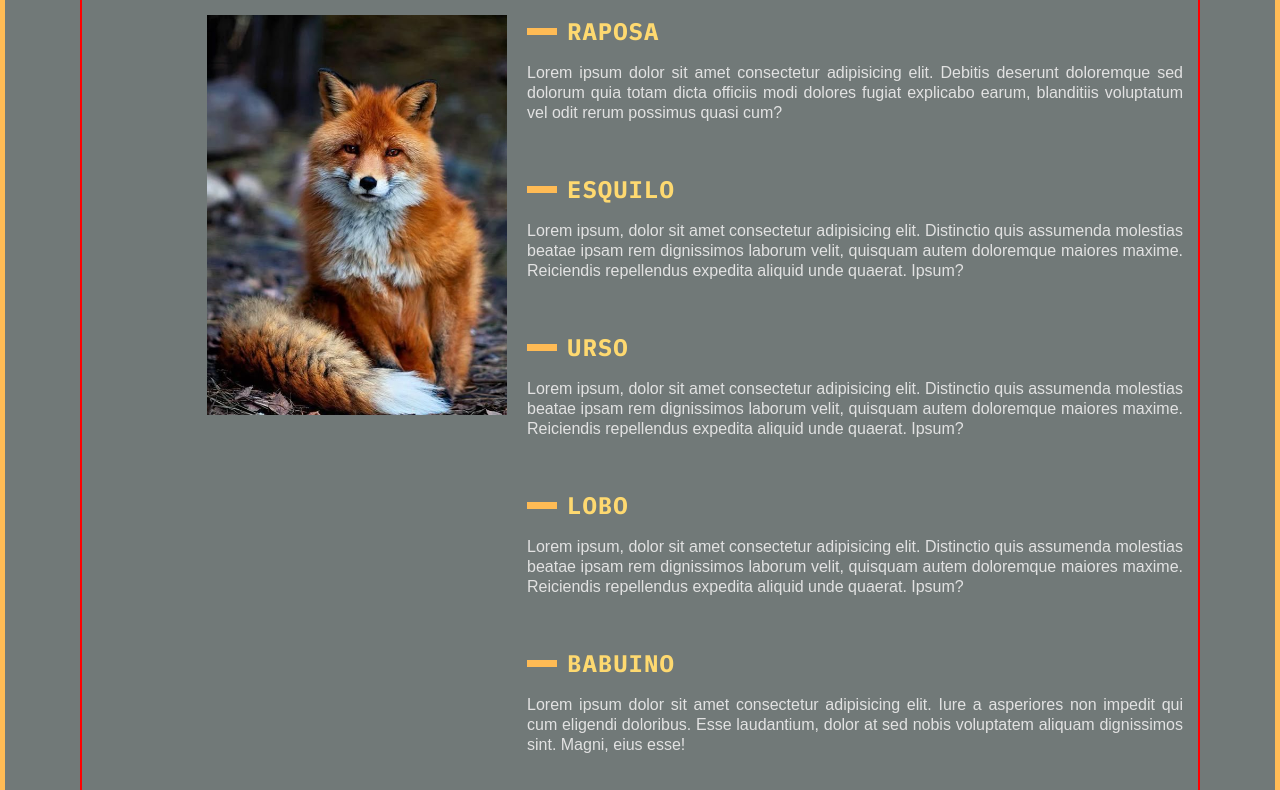
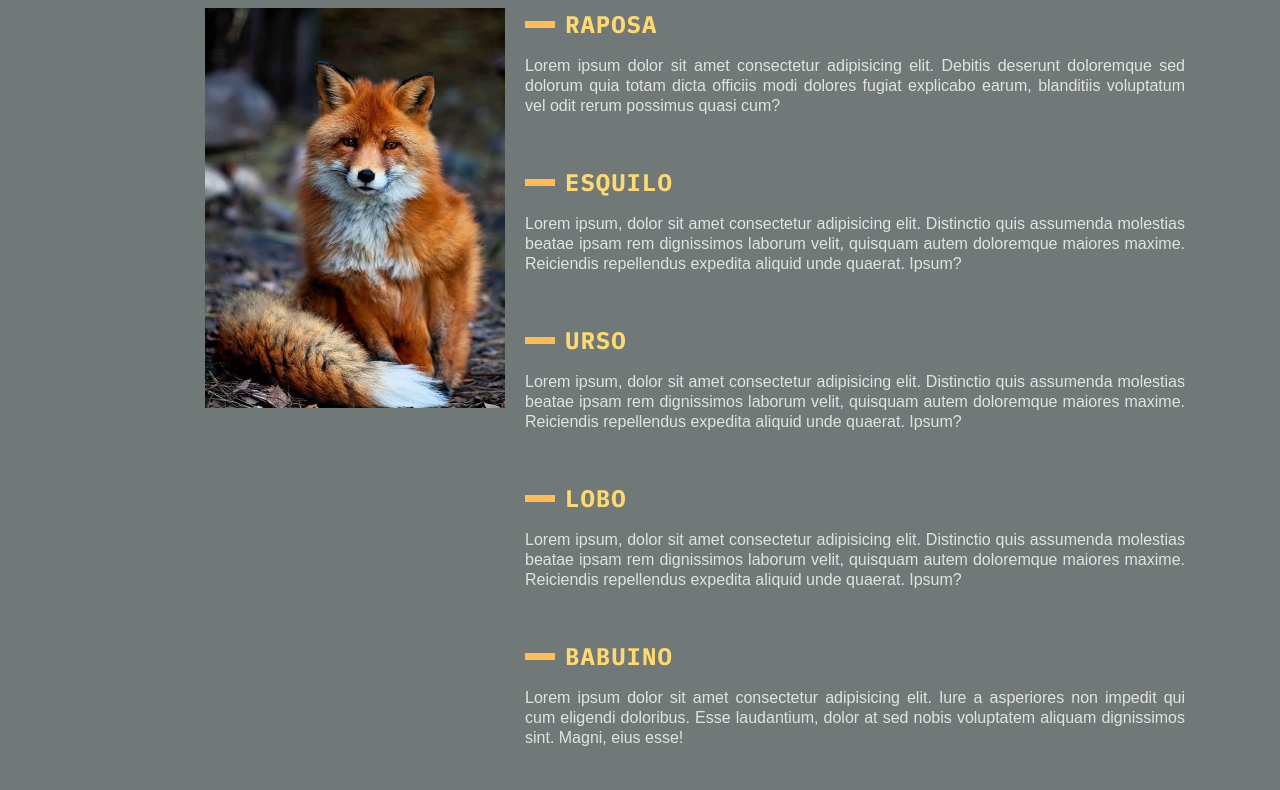
Before and after one commit to dedel0305/clone-national-geo, a plain HTML site: page index.html in a window 1280 px wide. Shown: the part 357-1147 px from the top of the page. Drawn offline with Linux system fonts and the light colour scheme; a web font is replaced by a local one.

Commit message:
foi adicionado o css global

```diff
--- a/src/css/layout/global.css
+++ b/src/css/layout/global.css
@@ -48,14 +48,14 @@ ul {
 }
 
 .grid_container {
-    border: 5px solid #fb5;
+   /*  border: 5px solid #fb5; */
     display: grid;
     grid-template-columns: 1fr 120px minmax(300px, 1000px) 1fr;
 
 }
 
 .grid_section {
-   border: 2px solid red;
+ /*   border: 2px solid red; */
     width: 100%;
     grid-column: 2 / 4;
     padding: 15px;
```
